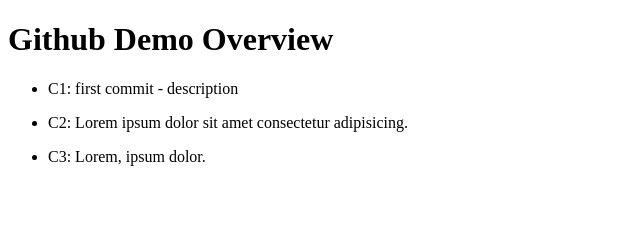
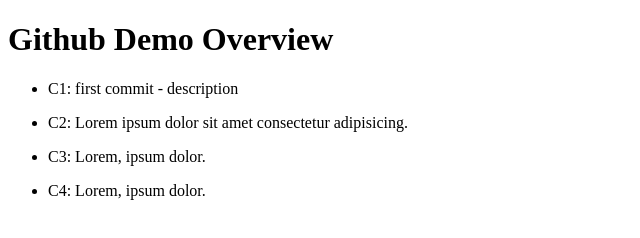
Before and after one commit to StefanoBrambilla1998/github-demo, a plain HTML site: page index.html in a window 1280 px wide. Shown: the whole page, without its empty margins (0-640 px from the left). Drawn offline with Linux system fonts and the light colour scheme.

Commit message:
C4
C4 commit details

```diff
--- a/index.html
+++ b/index.html
@@ -27,5 +27,11 @@
         </ul>
     </div>
 
+    <div>
+        <ul>
+            <li>C4: Lorem, ipsum dolor.</li>
+        </ul>
+    </div>
+
 </body>
 </html>
```
